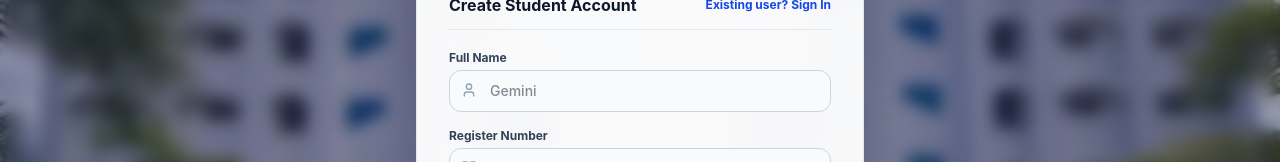
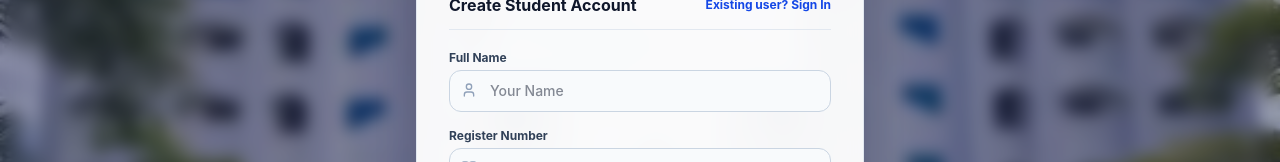
Before and after one commit to aryanbaiju4-hash/mgc-fee-portal, a React (Vite) app: page / in a window 1280 px wide. Both pictures are taken after a click on the button "Need an account? Sign Up". Shown: the part 308-470 px from the top of the page. Built offline with nearby package versions, Linux system fonts and the light colour scheme.

Commit message:
Update sign-up form placeholder to YOUR NAME

```diff
--- a/src/App.jsx
+++ b/src/App.jsx
@@ -189,7 +189,7 @@ export default function App() {
           password,
           options: {
             data: {
-              full_name: fullName || 'Gemini',
+              full_name: fullName || 'YOUR NAME',
               role: selectedRole,
               reg_no: selectedRole === 'student' ? regNo : 'ADMIN-OFFICER',
               department: department
@@ -247,7 +247,7 @@ export default function App() {
         await handlePaymentSuccess(feeItem.id, response.razorpay_payment_id, feeItem.amount);
       },
       prefill: {
-        name: profile?.full_name || 'Gemini',
+        name: profile?.full_name || 'Your name',
         email: session?.user?.email || '',
       },
       theme: { color: '#1d4ed8' }
@@ -458,7 +458,7 @@ export default function App() {
                     <input
                       type="text"
                       required
-                      placeholder={selectedRole === 'admin' ? "Prof. / Office Officer Name" : "Gemini"}
+                      placeholder={selectedRole === 'admin' ? "Prof. / Office Officer Name" : "Your Name"}
                       value={fullName}
                       onChange={(e) => setFullName(e.target.value)}
                       className="w-full bg-slate-50 border border-slate-300 rounded-xl py-2.5 pl-10 pr-3 text-sm text-slate-900 focus:outline-none focus:border-blue-700 focus:bg-white transition-all font-medium"
```
